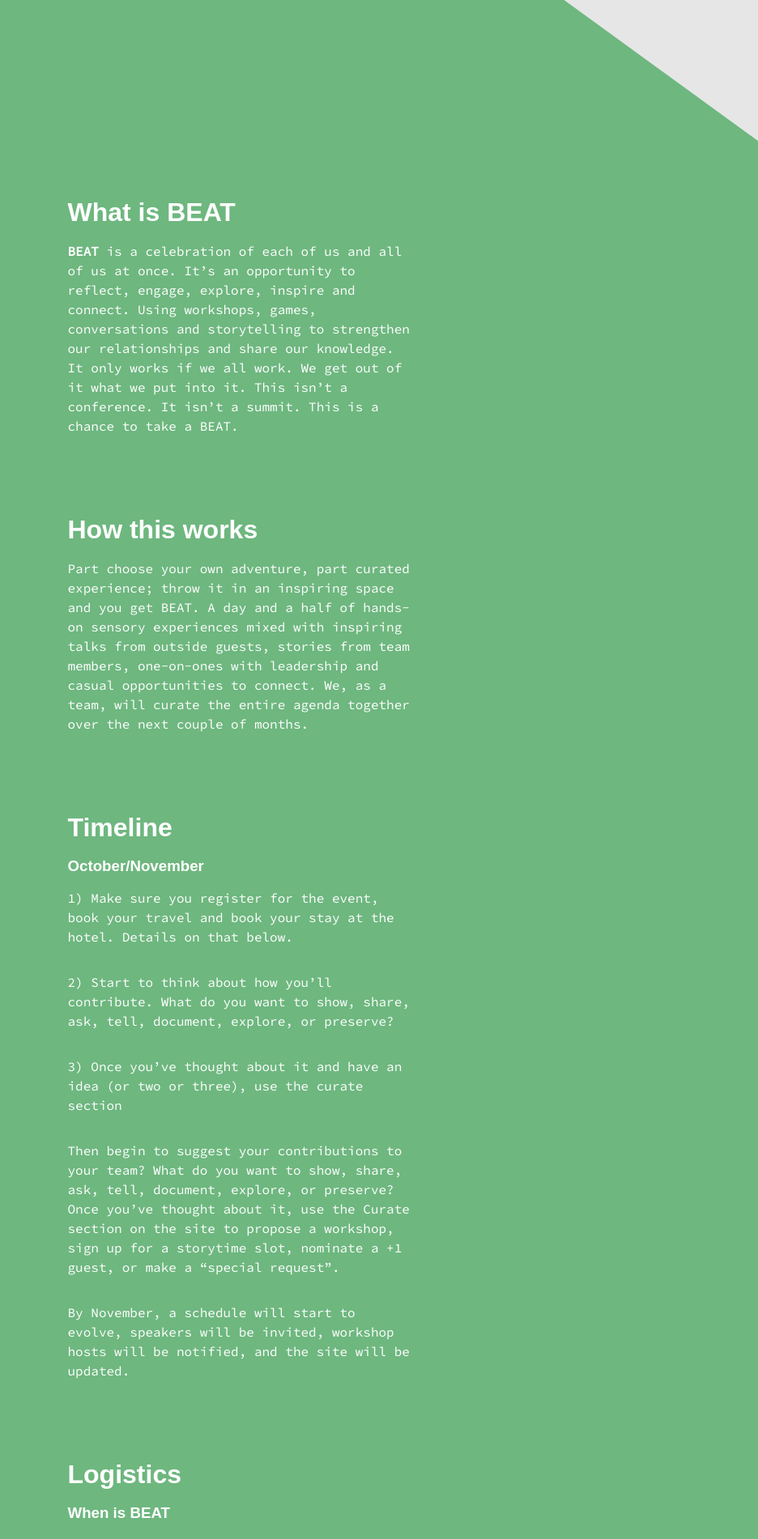
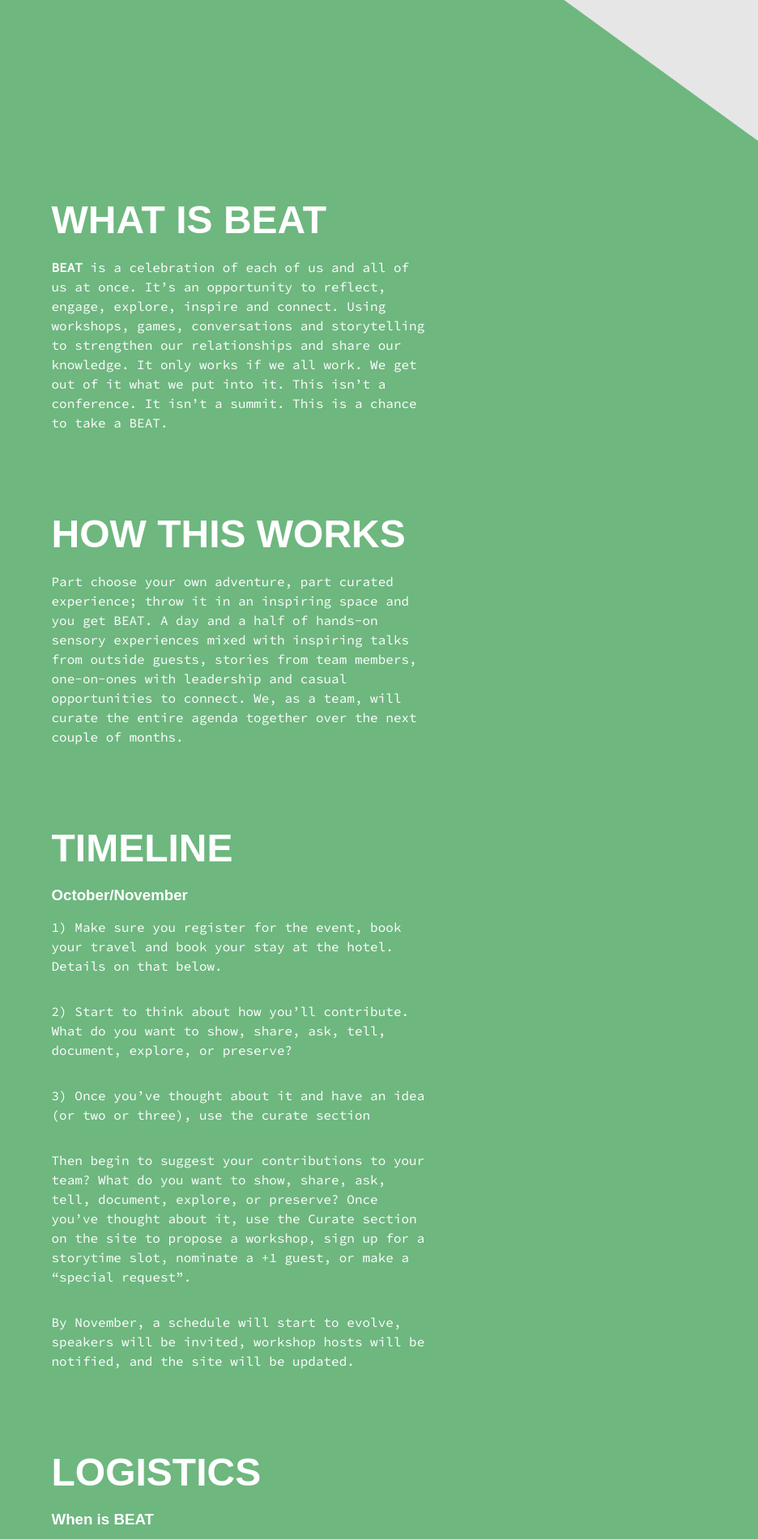
Before and after one commit to voxmedia/beat, a Jekyll site: the page built from index.md, in a window 1280 px wide. Shown: the part 758-2659 px from the top of the page at 81% size, without its empty margins (344-1280 px from the left). Built offline with Jekyll 4.4.1, drawn with Linux system fonts in a browser that asks for light colours.

Commit message:
Mobile tweaks and fixes

```diff
--- a/_sass/base.scss
+++ b/_sass/base.scss
@@ -139,6 +139,10 @@
   }
 }
 
+p + ul {
+  margin: -1rem auto 2rem !important;
+}
+
 %wrapper {
   max-width: 100%;
 }
--- a/_sass/components/c-post.scss
+++ b/_sass/components/c-post.scss
@@ -118,10 +118,17 @@
 
 .c-seal {
   position: absolute;
-  top: 13vw;
-  left: 59vw;
-  width: 7vw;
-  height: 7vw;
+  top: 19vw;
+  left: 66vw;
+  width: 9vw;
+  height: 9vw;
+
+  @include media-query {
+    top: 13vw;
+    left: 59vw;
+    width: 7vw;
+    height: 7vw;
+  }
 
   svg {
     width: 100%;
@@ -134,7 +141,11 @@
   flex-direction: column;
 
   margin-top: 3vw;
-  height: 12vw;
+  height: 20vw;
+
+  @include media-query {
+    height: 12vw;
+  }
 
   svg {
     width: 100%;
--- a/_sass/normalize.scss
+++ b/_sass/normalize.scss
@@ -45,7 +45,8 @@
  */
 
 h1 {
-  font-size: 2em;
+  font-size: 3em;
+  text-transform: uppercase;
   margin: 0.67em 0;
 }
 
--- a/_sass/style.scss
+++ b/_sass/style.scss
@@ -35,7 +35,7 @@
 $content-width:    1100px !default;
 
 // line width
-$line-width:       425px !default;
+$line-width:       465px !default;
 
 // Media Query
 $large-screen:     1132px !default;
--- a/js/nav.js
+++ /dev/null
@@ -1,2 +0,0 @@
----
----
```
Also changed, not shown: js/main.js (line endings or trailing spaces), 4 other files.
